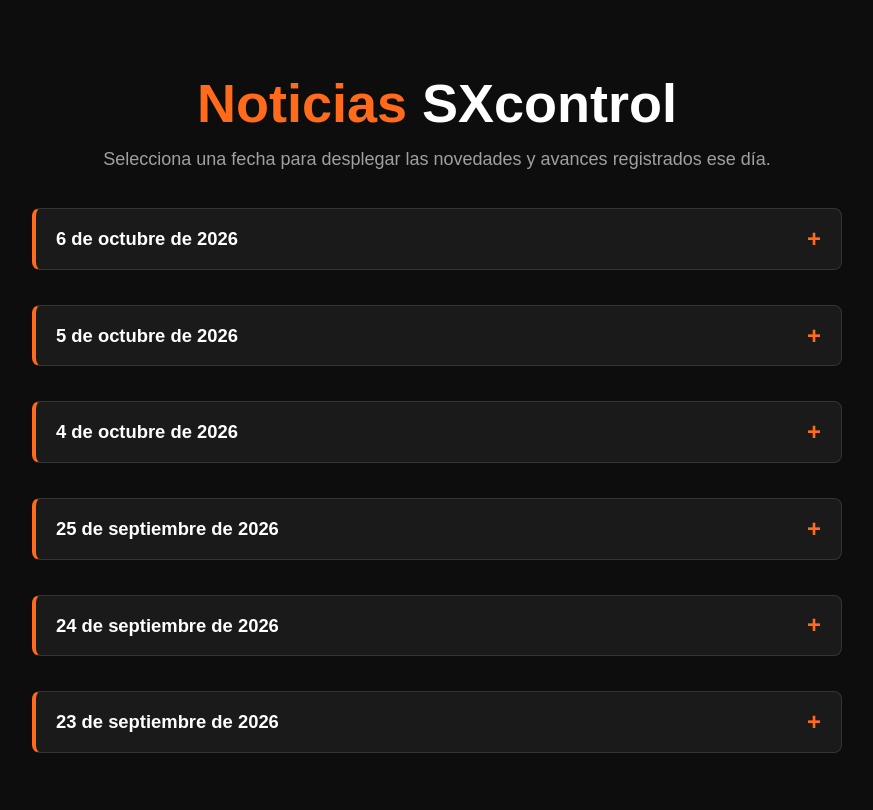
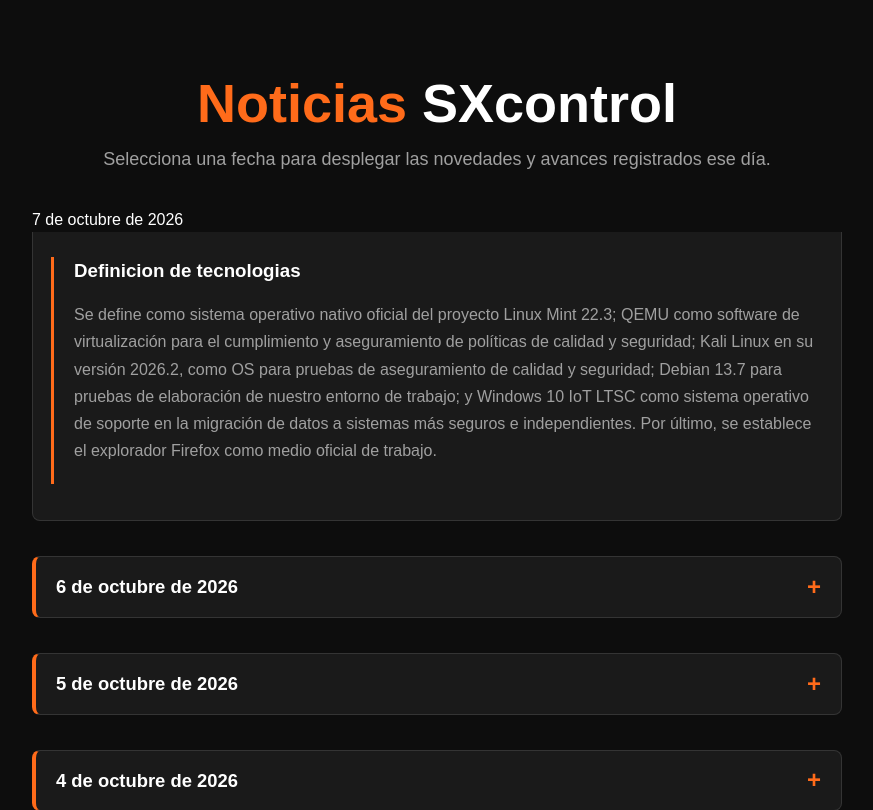
Before and after one commit to solosoyjuan03/Sxcontrol, a Flask app: page /blog in a window 1280 px wide. Shown: the part 74-884 px from the top of the page, without its empty margins (203-1076 px from the left). Before the commit the page ends 827 px from the top, so only its background shows below. Run offline with Flask 3, Linux system fonts and the light colour scheme.

Commit message:
Update blog.html

```diff
--- a/templates/Blog/blog.html
+++ b/templates/Blog/blog.html
@@ -249,6 +249,7 @@
         </section>
         {% endmacro %}
 
+        {{ novedades_7_octubre() }}
         {{ novedades_6_octubre() }}
         {{ novedades_5_octubre() }}
         {{ novedades_4_octubre() }}
```
